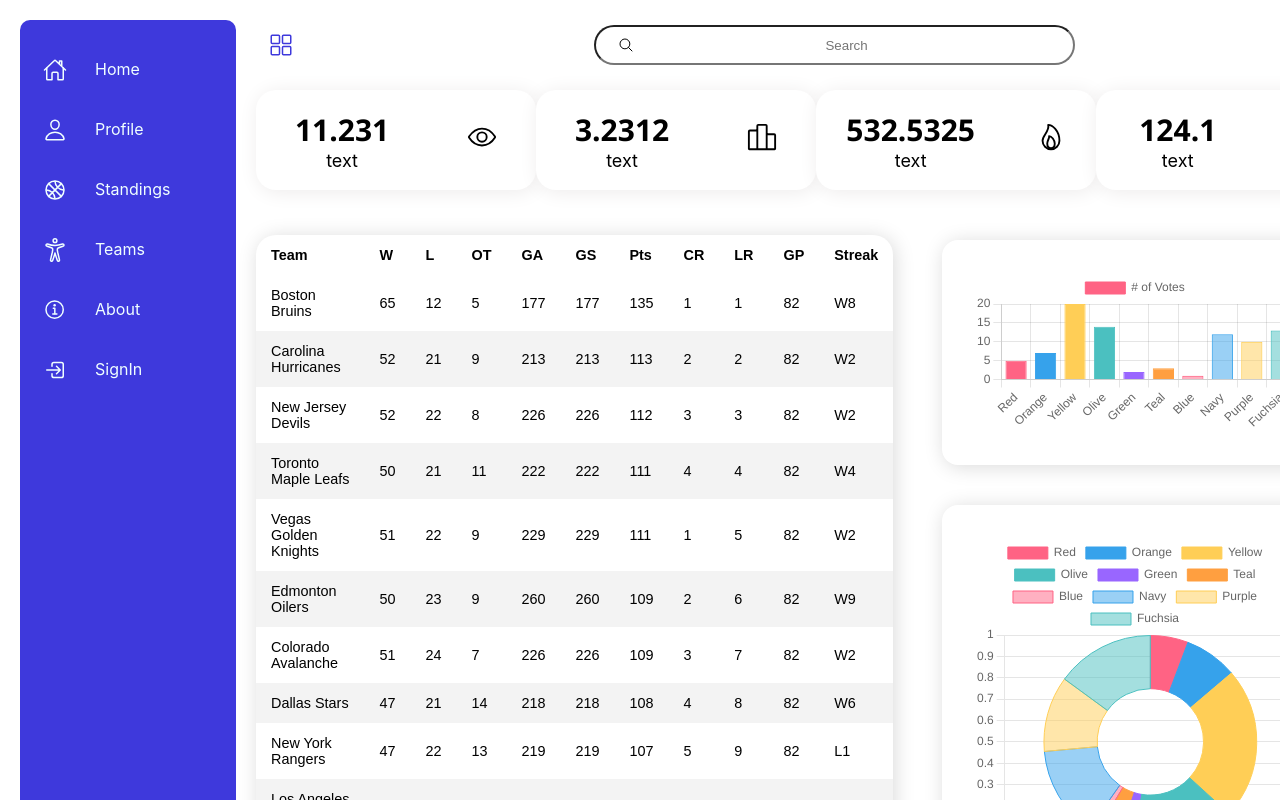
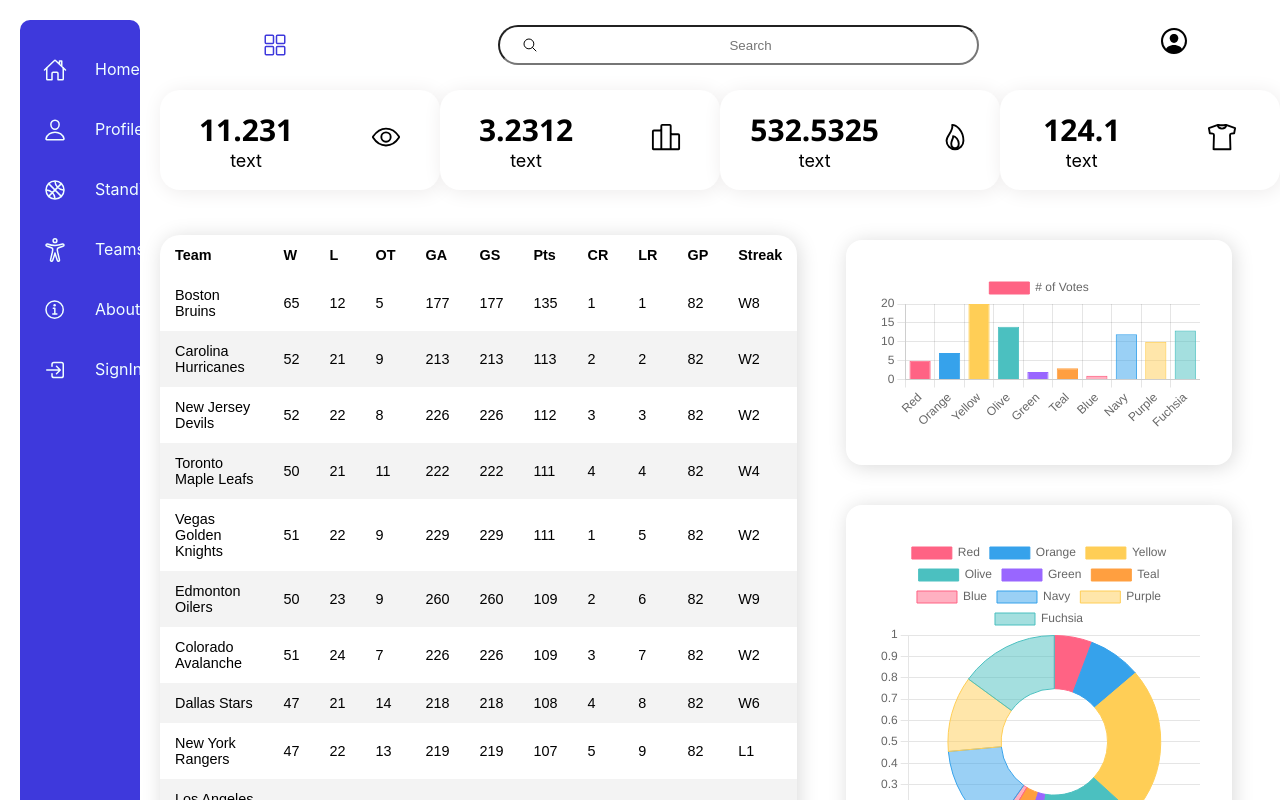
Before and after one commit to n1ceFella/nhl-stats-app, a React (Create React App) app: page /home in a window 1280 px wide. Shown: the top 800 px of the page. Built offline with nearby package versions, Linux system fonts and the light colour scheme.

Commit message:
toggle menu shrink resizing fixed

```diff
--- a/src/Charts/Chart.css
+++ b/src/Charts/Chart.css
@@ -1,4 +1,5 @@
 .chart{
+    /* position: relative; */
     margin: 20px;
     right: 50px;
     width: 80%;
--- a/src/MenuBars/ContentMenuBar.css
+++ b/src/MenuBars/ContentMenuBar.css
@@ -1,14 +1,14 @@
 .content-menu-bar{
     position: relative;
-    width: 80%;
+    width: 100%;
     /* width: 85%; */
     /* top: 20px; */
     margin: 20px;
     left: 20px;
     float: left;
-    display: grid;
+    /* display: grid;
     flex-direction: column;
-    justify-content: space-between;
+    justify-content: space-between; */
     align-self: flex-start;
-    align-items: start;
+    /* align-items: start; */
 }
--- a/src/MenuBars/DataMenuBar.css
+++ b/src/MenuBars/DataMenuBar.css
@@ -3,7 +3,7 @@
     margin-top: 20px;
     /* top: 10px; */
     position: relative;
-    display: flex;
+    /* display: flex; */
     flex-direction: row;
     align-items: center;
     align-self: start;
--- a/src/MenuBars/TopMenuBar.css
+++ b/src/MenuBars/TopMenuBar.css
@@ -4,6 +4,6 @@
     flex-direction: row;
     align-items: center;
     align-self: start;
-    justify-content:space-between;
+    justify-content:space-around;
     width: 100%;
 }
```
